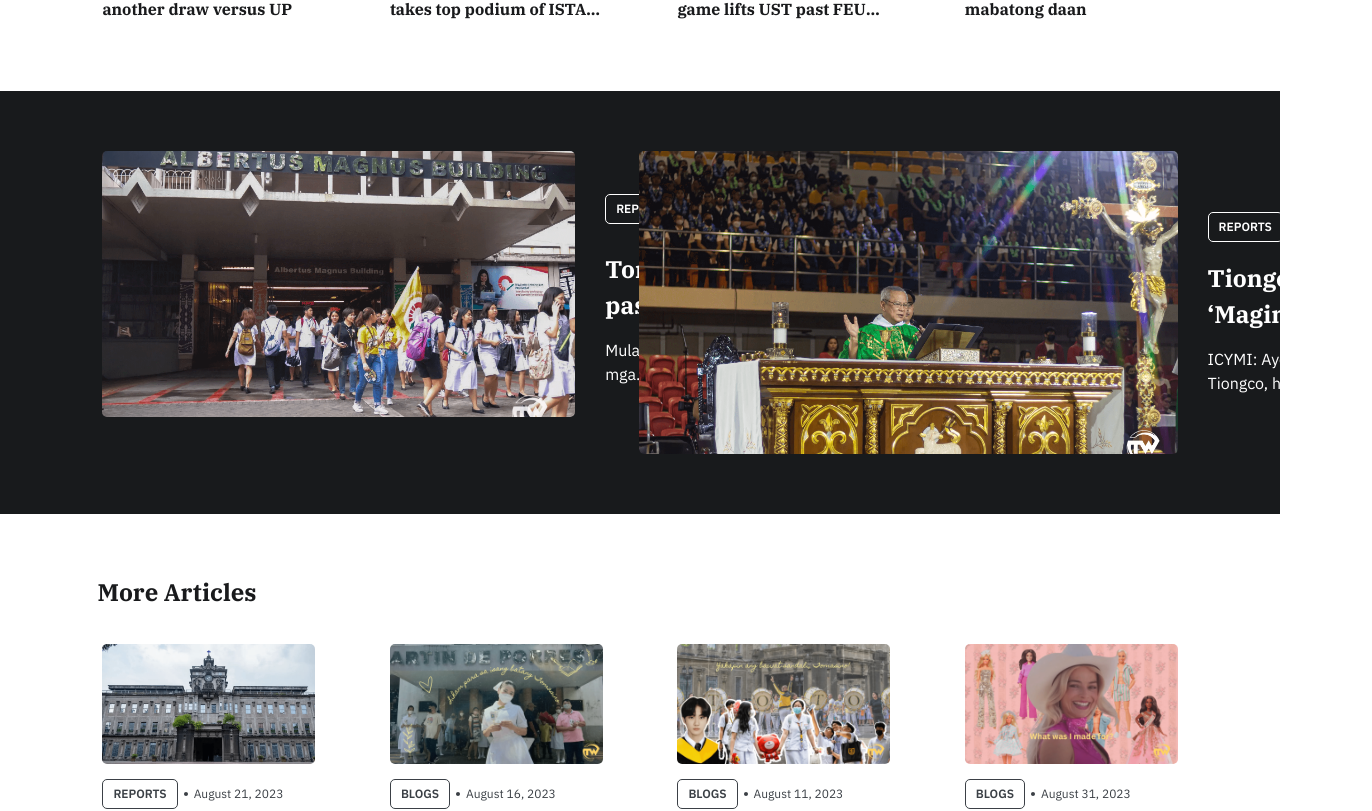
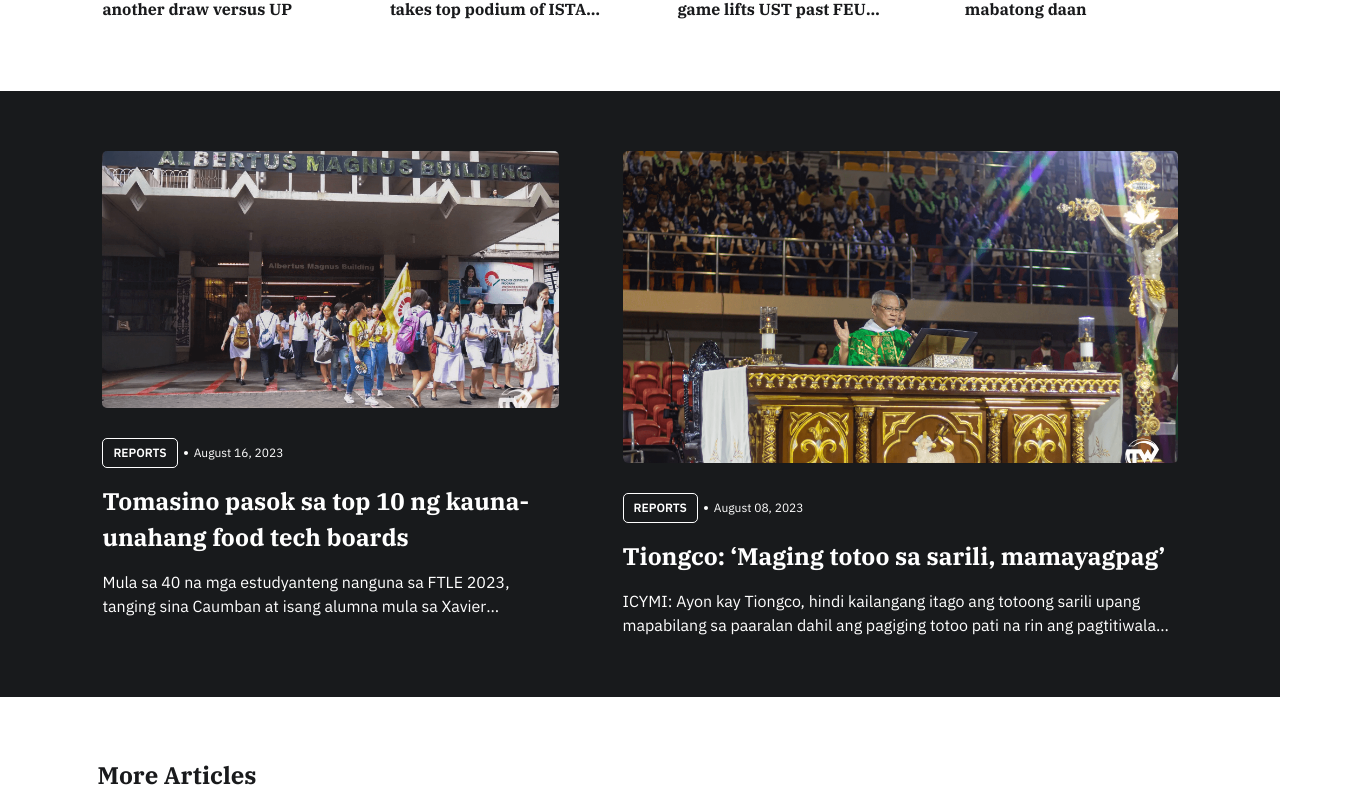
Before and after one commit to kigos21/webino-blogs, a Next.js app: page / in a window 1280 px wide. Shown: the part 1014-1825 px from the top of the page, 1372 px wide, since content can reach past the window. Built offline with nearby package versions, Linux system fonts and the light colour scheme.

Commit message:
styled large cards for landing page appropriately

```diff
--- a/src/app/page.tsx
+++ b/src/app/page.tsx
@@ -51,6 +51,7 @@ export default async function Home() {
               datePublished={blog.datePublished}
               title={blog.title}
               description={blog.description}
+              isInLandingPage={true}
               isDarkTheme={true}
             />
           ))}
--- a/src/components/LargeCard.tsx
+++ b/src/components/LargeCard.tsx
@@ -11,17 +11,21 @@ export default function LargeCard({
   datePublished,
   title,
   description,
+  isInLandingPage,
   isDarkTheme,
 }: LargeCardProps) {
   // tailwind compile these classes
   const tailwind = 'hover:bg-[#212426] hover:bg-neutral-100';
 
   return (
-    <Link href={`/posts/${id}`} className="rounded-[12px]">
+    <Link
+      href={`/posts/${id}`}
+      className="mx-auto rounded-[12px] max-md:max-w-[460px]"
+    >
       <div
-        className={`mx-auto flex cursor-pointer flex-col gap-[10px] rounded-[12px] p-[10px] transition-all max-md:max-w-[460px] md:min-h-[186px] md:flex-row md:items-center md:gap-[30px] hover:${
-          isDarkTheme ? 'bg-[#212426]' : 'bg-neutral-100'
-        }`}
+        className={`flex cursor-pointer flex-col gap-[10px] rounded-[12px] p-[10px] transition-all md:min-h-[186px] md:items-center md:gap-[30px] ${
+          isInLandingPage ? '' : 'md:flex-row'
+        } hover:${isDarkTheme ? 'bg-[#212426]' : 'bg-neutral-100'}`}
       >
         <Image
           src={imagePath}
--- a/src/components/SmallCard.tsx
+++ b/src/components/SmallCard.tsx
@@ -12,8 +12,8 @@ export default function SmallCard({
   title,
 }: SmallCardProps) {
   return (
-    <Link href={`/posts/${id}`}>
-      <div className="mx-auto flex cursor-pointer items-center gap-[0.8rem] rounded-[8px] p-[10px] transition-all hover:bg-neutral-100 max-md:max-w-[460px] md:flex-col md:gap-[15px]">
+    <Link href={`/posts/${id}`} className="mx-auto max-md:max-w-[460px]">
+      <div className="flex cursor-pointer items-center gap-[0.8rem] rounded-[8px] p-[10px] transition-all hover:bg-neutral-100 md:flex-col md:gap-[15px]">
         <Image
           src={imagePath}
           alt="Article image"
--- a/src/types/index.ts
+++ b/src/types/index.ts
@@ -35,6 +35,7 @@ export type LargeCardProps = {
   datePublished: string;
   title: string;
   description: string;
+  isInLandingPage: boolean;
   isDarkTheme: boolean;
 };
 
```
